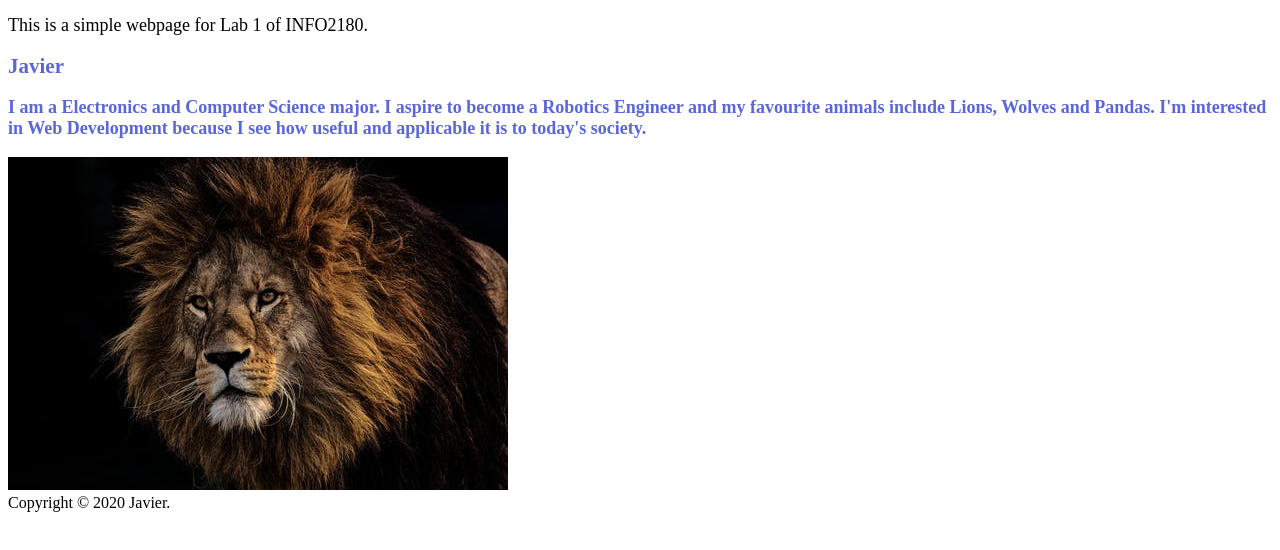
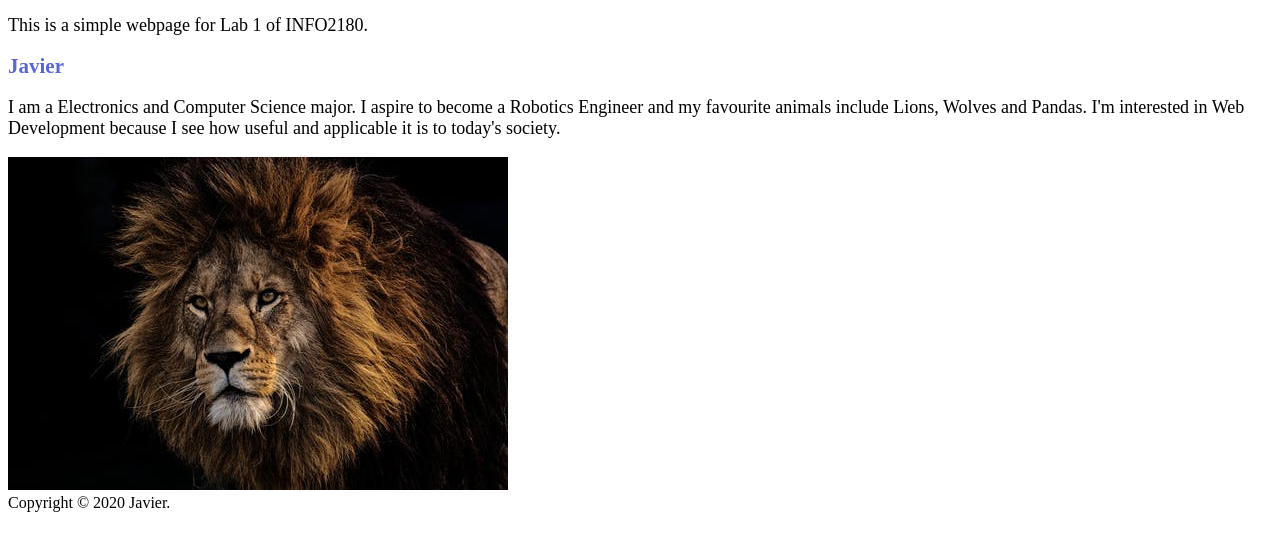
Before and after one commit to javeke/info2180-lab1, a plain HTML site: page index.html in a window 1280 px wide. Shown: the part 46-596 px from the top of the page. Drawn offline with Linux system fonts and the light colour scheme.

Commit message:
h2 closing tag enclosed p

```diff
--- a/index.html
+++ b/index.html
@@ -13,13 +13,12 @@
     </header>
 
     <main>
-        <h2 class="secondary-heading">Javier
-            <p>
-                I am a Electronics and Computer Science major. I aspire to become a Robotics Engineer and my
-                favourite animals include Lions, Wolves and Pandas. I'm interested in Web Development because
-                I see how useful and applicable it is to today's society.
-            </p>
-        </h2>
+        <h2 class="secondary-heading">Javier</h2>
+        <p>
+            I am a Electronics and Computer Science major. I aspire to become a Robotics Engineer and my
+            favourite animals include Lions, Wolves and Pandas. I'm interested in Web Development because
+            I see how useful and applicable it is to today's society.
+        </p>
         <div>
             <img src="img/calm-lion.jpeg" alt="An image of me">
         </div>
```
